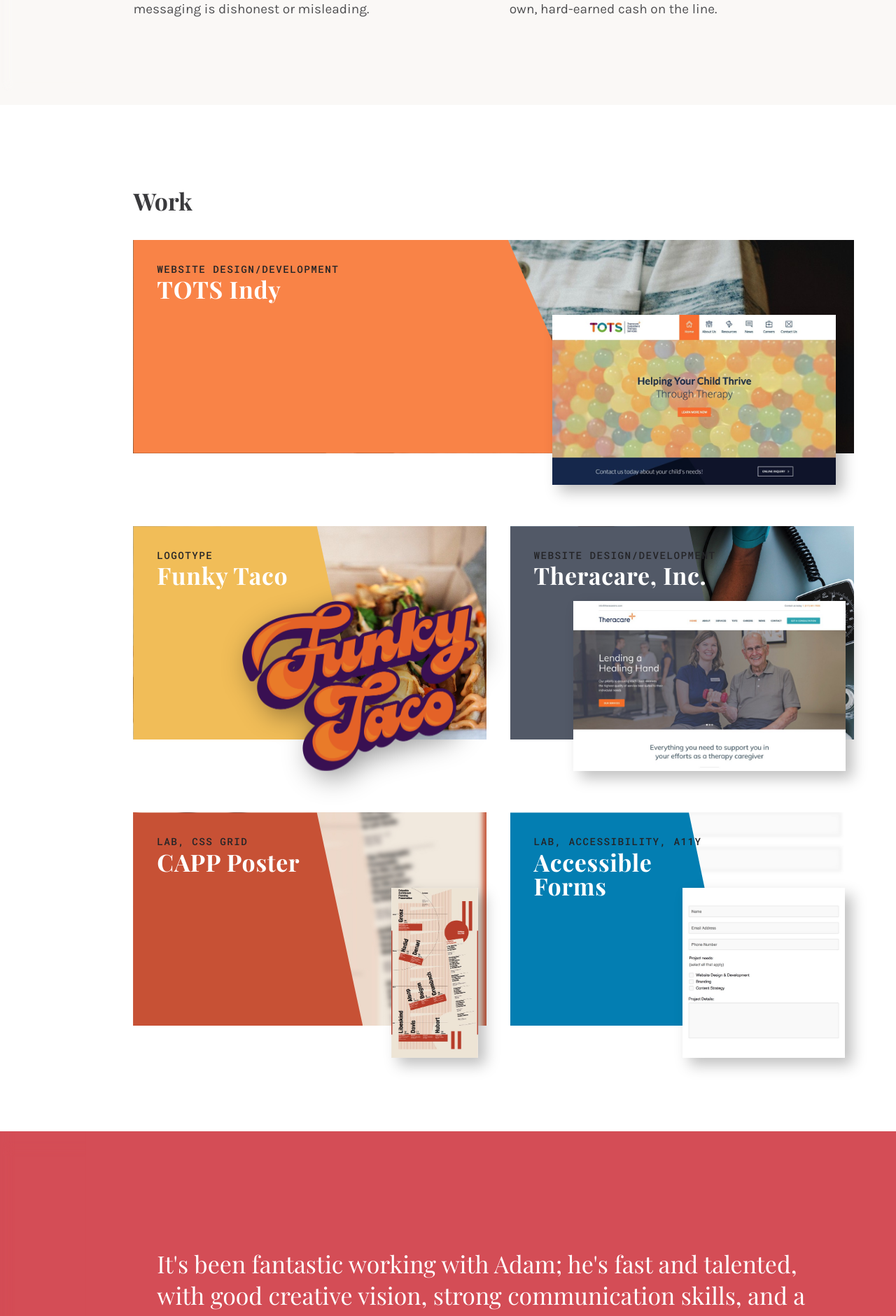
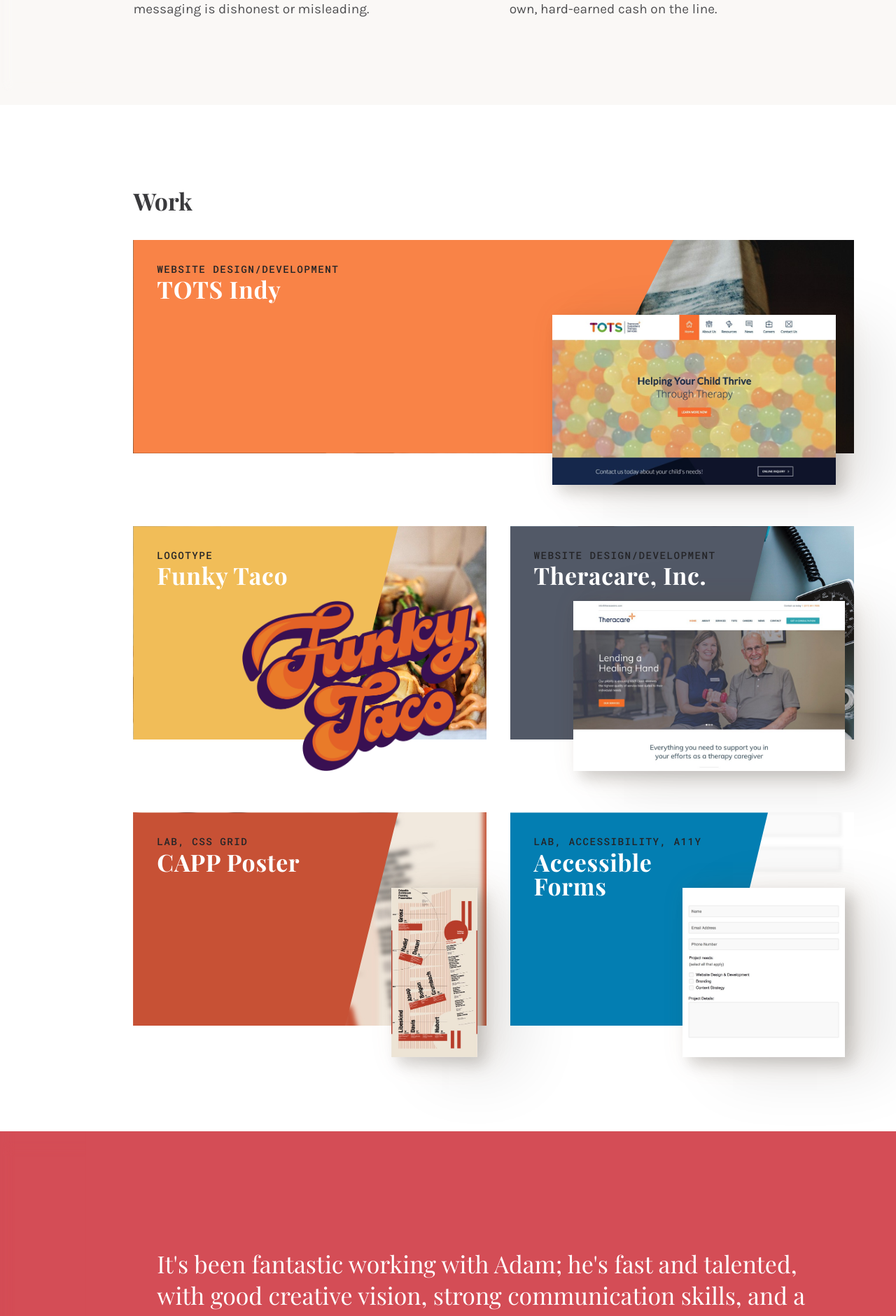
Before and after one commit to claxondesignco/claxondesignco.github.io, a Jekyll site: the page built from index.md, in a window 1280 px wide. Shown: the part 1858-3739 px from the top of the page at 70% size. Built offline with Jekyll 4.4.1, drawn with Linux system fonts in a browser that asks for light colours; nearby versions of some CDN libraries; comment, search, counter and statistics services are not loaded.

Commit message:
Improved portfolio/lab hover styles

```diff
--- a/_sass/_base.sass
+++ b/_sass/_base.sass
@@ -35,13 +35,11 @@
   z-index: 9
   top: 0
   left: 0
-  box-shadow: 0 0 0.25rem 0.25rem rgba(106, 72, 30, 0.025)
   box-shadow: 15px 5px 40px 5px rgba(148, 100, 48, 0.1),60px 20px 90px rgba(0,0,0,0.1)
   transition: box-shadow 350ms ease-in-out
   background: $white
 
   &:hover
-    box-shadow: 0 0 1rem 1rem rgba(106, 72, 30, 0.1)
     box-shadow: -15px 5px 40px 5px rgba(148, 100, 48, 0.1), -60px 20px 90px rgba(0,0,0,0.1)
 
 main > p
--- a/_sass/_sections.sass
+++ b/_sass/_sections.sass
@@ -253,20 +253,16 @@
   text-decoration: none
   display: block
   max-width: ms(14)
+  opacity: 1
+  transition: opacity 250ms ease
+  will-change: opacity
 
   &:first-of-type
     grid-column: span 2
 
   &:hover,
   &:focus
-    .portfolio-item::before
-      right: 20%
-      -webkit-clip-path: polygon(0 0, 100% 0%, 95% 100%, 0% 100%)
-      clip-path: polygon(0 0, 95% 0%, 100% 100%, 0% 100%)
-
-    @media (min-width: 880px)
-      .portfolio-item::before
-        right: 59%
+    opacity: 0.8
 
 .portfolio-item
   width: auto
@@ -282,15 +278,14 @@
     position: absolute
     content: ""
     top: 0
-    right: 35%
+    right: 25%
     bottom: 2.353777776rem
     left: 0
     z-index: 0
     background: $red
     background-color: var(--brand-color)
     -webkit-clip-path: polygon(0 0, 100% 0%, 80% 100%, 0% 100%)
-    clip-path: polygon(0 0, 80% 0%, 100% 100%, 0% 100%)
-    transition: right 400ms ease,clip-path 400ms ease,-webkit-clip-path 400ms ease
+    clip-path: polygon(0 0, 100% 0%, 80% 100%, 0% 100%)
 
 @media (min-width: 880px)
   .portfolio-item::before
@@ -301,14 +296,7 @@
     margin: 0 0 ms(1)
 
   .portfolio-item::before
-    right: 35%
-
-  .portfolio-item-link:hover,
-  .portfolio-item-link:focus
-    .portfolio-item::before
-      right: 20%
-      -webkit-clip-path: polygon(0 0, 100% 0%, 95% 100%, 0% 100%)
-      clip-path: polygon(0 0, 95% 0%, 100% 100%, 0% 100%)
+    right: 25%
 
 .portfolio-item-header
   grid-area: 1/5/1/1
@@ -345,14 +333,10 @@
   width: auto
   height: auto
   box-shadow: 0.5em 0.5em 1em rgba(0,0,0,0.25)
+  box-shadow: 0.5em 0.5em 1em rgba(0,0,0,0.15), 15px 5px 40px 5px rgba(148, 100, 48, 0.1),60px 20px 90px rgba(0,0,0,0.1)
   position: relative
   justify-self: end
   align-self: start
-  transform: scale(1)
-  transition: transform 400ms ease
-  will-change: transform
 
   &.filter
     box-shadow: none
-    -webkit-filter: drop-shadow(0.5em 0.5em 1em rgba(0,0,0,0.4))
-    filter: drop-shadow(0.5em 0.5em 1em rgba(0,0,0,0.4))
```
